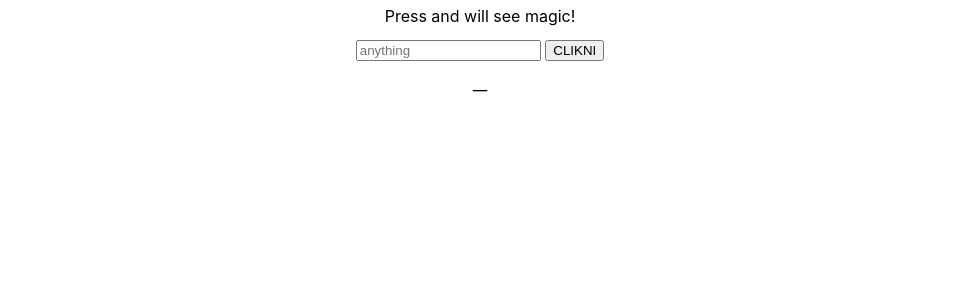
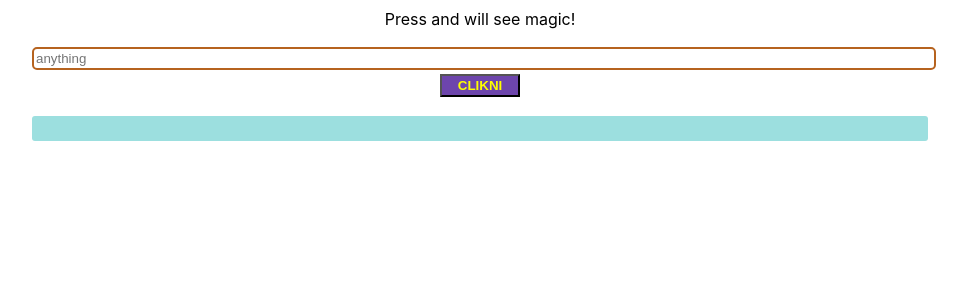
Before and after one commit to ThinGoods/instaLikePage, a React (Create React App) app: page / in a window 1280 px wide. Shown: the top 300 px of the page, without its empty margins (160-1127 px from the left). Built offline with nearby package versions, Linux system fonts and the light colour scheme.

Commit message:
First 3 tasks

```diff
--- a/public/index.html
+++ b/public/index.html
@@ -19,10 +19,9 @@
       <div class="title"><p>Press and will see magic!</p></div>
       <div class="input">
         <input type="text" id="inp" placeholder="anything">
-        <input type="button" value="CLIKNI" onclick="someAction()">
-        <!-- <input type="button" value="Clear" onclick="someAction()"> -->
+        <input type="button" id="pasteButton" value="CLIKNI" onclick="someAction()">
       </div>
-      <div class="output" id="outp">__</div>
+      <div class="output" id="outp"></div>
     </div>
 
     <!-- <noscript>You need to enable JavaScript to run this app.</noscript> -->
--- a/public/style.css
+++ b/public/style.css
@@ -8,8 +8,32 @@
     justify-content: space-around;
     align-items: center;
     width: 70%;
-    height: 100px;
+    height: 150px;
 }
-div .handler {
-    padding: 10px;
+.input {
+    width: 100%;
+    display: flex;
+    flex-direction: column;
+    justify-content: space-between;
+    margin: 0 auto;
+    height: 50px;
 }
+#inp {
+    padding: 2px;
+    border: 2px solid rgb(182, 99, 31);
+    border-radius: 5px;
+    width: 100%;
+}
+#pasteButton{
+    background-color: rgb(109, 69, 172);
+    color: yellow;
+    font-weight: bold;
+    padding: 2px 16px;
+}
+.output {
+    width: 100%;
+    height: 25px;
+    text-align: center;
+    border-radius: 3px;
+    background-color: #9cdfdf;
+}
```
Also changed, not shown: public/scripts.js (+0 -8 lines).
